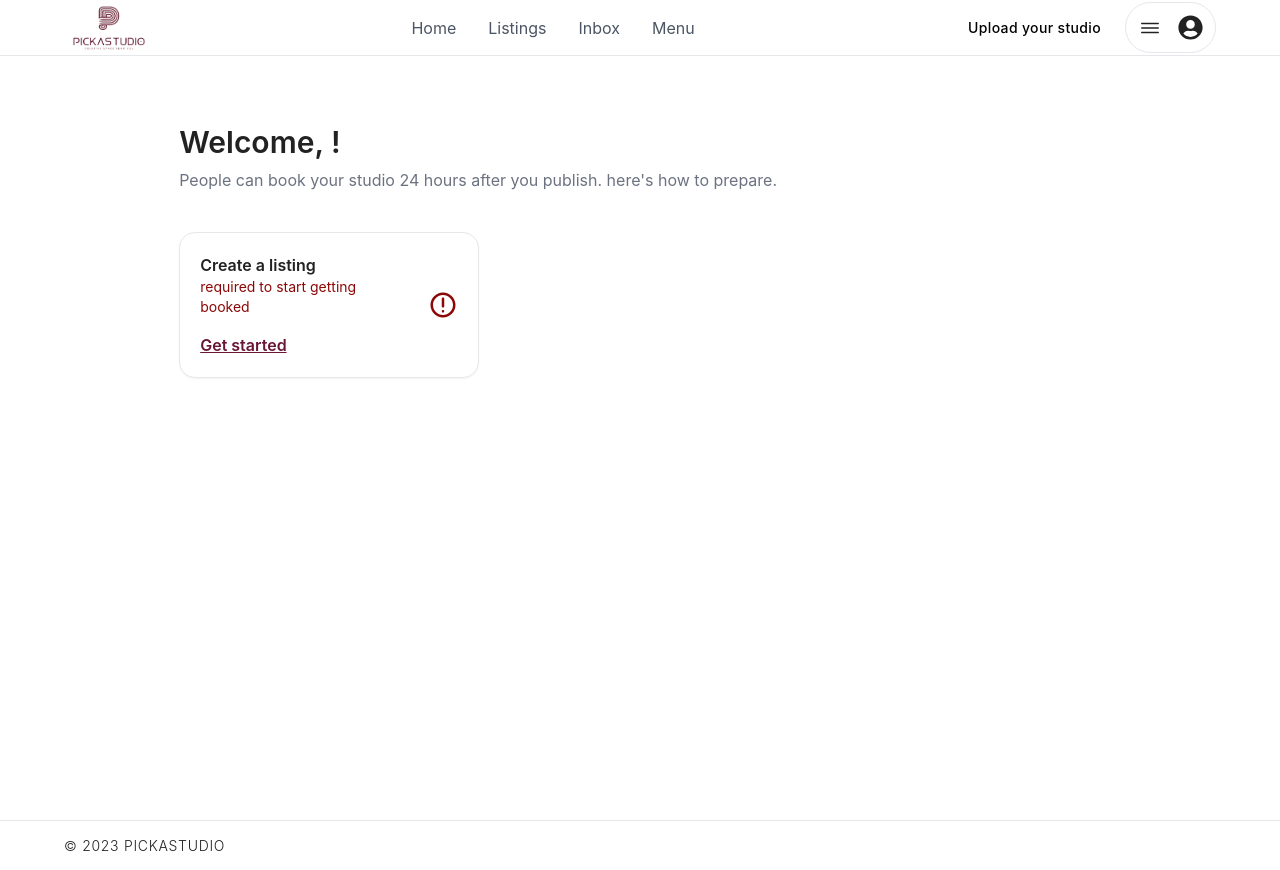
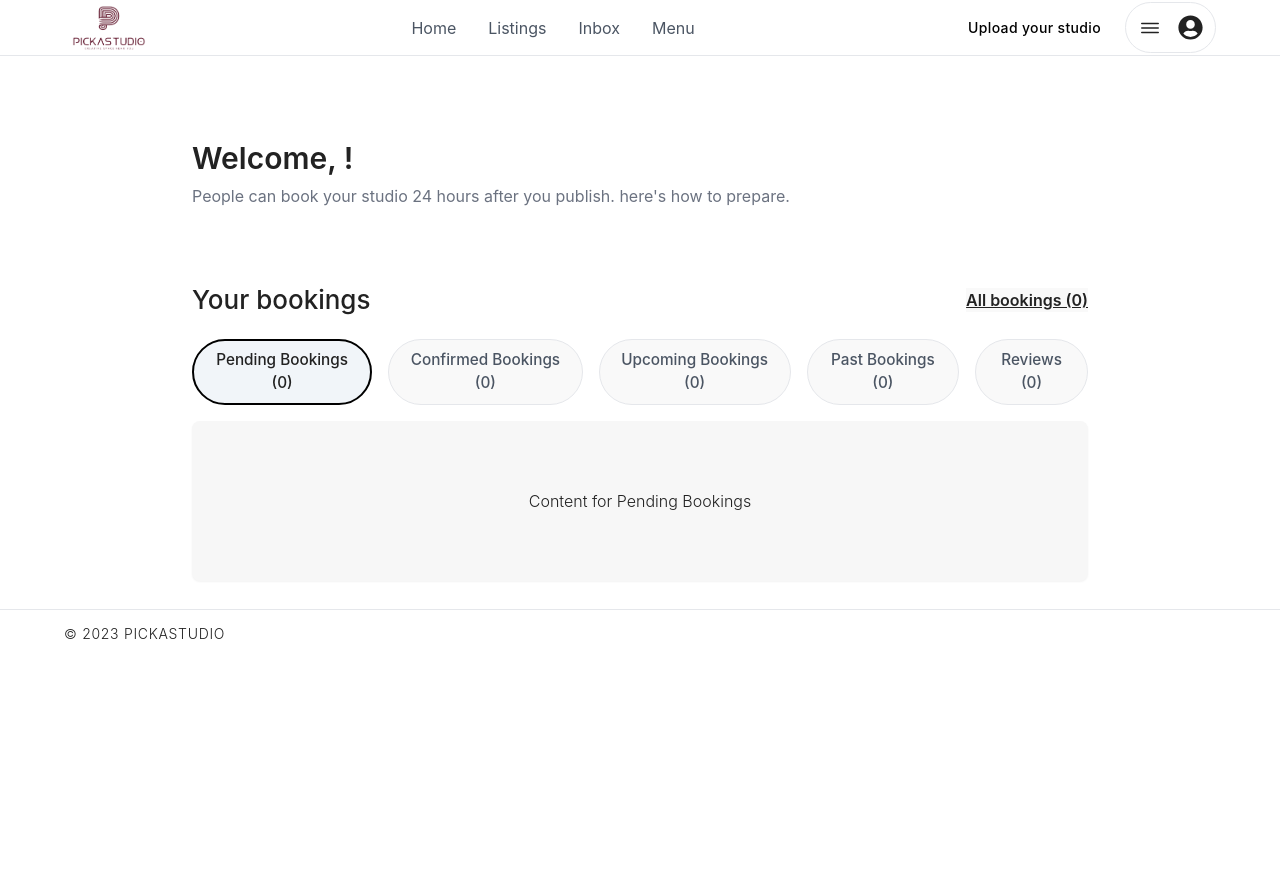
Before and after one commit to CodeLab-Collaborators/pickStudio, a React (Vite) app in the folder pick_fe/: page /studio in a window 1280 px wide. After the commit the page ends 800 px from the top, so only its background shows below. Built offline with nearby package versions, Linux system fonts and the light colour scheme; what recoil-persist would draw is missing.

Commit message:
working on the studio dashboard

```diff
--- a/pick_fe/src/components/blocks/BookStudio/calendar.css
+++ b/pick_fe/src/components/blocks/BookStudio/calendar.css
@@ -6,6 +6,7 @@
     border-radius: 8px;
     overflow: hidden;
     padding: 10px;
+
   }
 
   .my-calendar-header {
--- a/pick_fe/src/components/blocks/studioDashbord/Home/WelcomeBlock.tsx
+++ b/pick_fe/src/components/blocks/studioDashbord/Home/WelcomeBlock.tsx
@@ -5,9 +5,9 @@ import { userHooks } from "../../../../hooks/userHooks";
 const WelcomeBlock = () => {
   const { data } = userHooks();
   return (
-    <div className="w-[90%] m-auto">
+    <div className="w-full">
       {/* title */}
-      <div className="w-[80%] m-auto  py-[68px]">
+      <div className="  pt-[68px] pb-[60px]">
         <h1 className="text-3xl font-semibold">Welcome, {data?.firstName}!</h1>
         <p className="mt-2 text-gray-500 font-normal">
           People can book your studio 24 hours after you publish. here's how to
@@ -15,16 +15,16 @@ const WelcomeBlock = () => {
         </p>
 
         {/* create listing */}
-        <div className="mt-10 grid gap-5 grid-cols-4 max-lg:grid-cols-2 max-md:grid-cols-1">
+        <div className="grid gap-5 grid-cols-4 max-lg:grid-cols-2 max-md:grid-cols-1">
           {/* listing button */}
-          <StudioListButton
+          {/* <StudioListButton
             title="Create a listing"
             description="required to start getting booked"
             buttonText="Get started"
             iconColor="text-[var(--primary)]"
             icon={<CgDanger />}
             buttonPath="/upload-studio"
-          />
+          /> */}
         </div>
       </div>
     </div>
--- a/pick_fe/src/components/index.ts
+++ b/pick_fe/src/components/index.ts
@@ -2,3 +2,4 @@ export * from "./layouts";
 export * from "./props";
 export * from "./static";
 export * from "./forms";
+export * from "./tabs";
--- a/pick_fe/src/components/layouts/StudioLayout.tsx
+++ b/pick_fe/src/components/layouts/StudioLayout.tsx
@@ -4,9 +4,12 @@ import { Footer, StudioHeader } from '..'
 
 const StudioLayout = () => {
   return (
-    <div className="bg-white min-h-screen h-full">
+    <div className="bg-white  min-h-screen h-full">
         <StudioHeader/>
+        <div className='w-[70%] max-md:w-[90%] m-auto py-4'>
+
         <Outlet/>
+        </div>
         <Footer width='[90%]'/>
     </div>
   )
--- /dev/null
+++ b/pick_fe/src/components/tabs/ReservationTab.tsx
@@ -0,0 +1,59 @@
+import React, { useState } from 'react';
+
+const ReservationTab:React.FC = () => {
+  const [activeTab, setActiveTab] = useState('pending');
+
+  const handleTabClick = (tab:any) => {
+    setActiveTab(tab);
+  };
+
+  const tabs = [
+    { id: 'pending', label: 'Pending Bookings (0)' },
+    { id: 'confirmed', label: 'Confirmed Bookings (0)' },
+    { id: 'upcoming', label: 'Upcoming Bookings (0)' },
+    { id: 'past', label: 'Past Bookings (0)' },
+    { id: 'reviews', label: 'Reviews (0)' },
+  ];
+
+  return (
+    <div className='w-full py-3'>
+      <div className='flex justify-between items-center'>
+        <h2 className='text-[1.625rem] font-medium'>Your bookings</h2>
+        <button className='max-md:hidden font-semibold underline '>All bookings (0)</button>
+      </div>
+
+      {/* Tab */}
+      <div className='flex space-x-4  pt-5 pb-4 overflow-x-scroll no-scrollbar ease-in duration-200 transition-all'>
+        {tabs.map((tab) => (
+          <button
+            key={tab.id}
+            className={`text-[15.3px] hover:border-black  border py-2 px-4 rounded-full font-medium ${
+              activeTab === tab.id ? ' border-2 border-black bg-slate-100' : 'text-gray-600'
+            }`}
+            onClick={() => handleTabClick(tab.id)}
+          >
+            {tab.label}
+          </button>
+        ))}
+      </div>
+
+      {/* Content based on the active tab */}
+      {activeTab === 'pending' && <PendingBookings />}
+      {activeTab === 'confirmed' && <ConfirmedBookings />}
+      {activeTab === 'upcoming' && <UpcomingBookings />}
+      {activeTab === 'past' && <PastBookings />}
+      {activeTab === 'reviews' && <Reviews />}
+
+      <button className='md:hidden  mt-8 font-semibold underline '>All bookings (0)</button>
+    </div>
+  );
+};
+
+// Placeholder components for content of each tab
+const PendingBookings = () => <div className='w-full min-h-[20vh] shadow-sm bg-[#F7F7F7] rounded-lg p-3 flex justify-center items-center'>Content for Pending Bookings</div>;
+const ConfirmedBookings = () => <div className='w-full min-h-[20vh] shadow-sm bg-[#F7F7F7] rounded-lg p-3 flex justify-center items-center'>Content for Confirmed Bookings</div>;
+const UpcomingBookings = () => <div className='w-full min-h-[20vh] shadow-sm bg-[#F7F7F7] rounded-lg p-3 flex justify-center items-center'>Content for Upcoming Bookings</div>;
+const PastBookings = () => <div className='w-full min-h-[20vh] shadow-sm bg-[#F7F7F7] rounded-lg p-3 flex justify-center items-center'>Content for Past Bookings</div>;
+const Reviews = () => <div className='w-full min-h-[20vh] shadow-sm bg-[#F7F7F7] rounded-lg p-3 flex justify-center items-center'>Content for Reviews</div>;
+
+export default ReservationTab;
--- /dev/null
+++ b/pick_fe/src/components/tabs/index.ts
@@ -0,0 +1 @@
+export {default as ReservationTab} from "./ReservationTab"
--- a/pick_fe/src/pages/studio/dashboard/Home.tsx
+++ b/pick_fe/src/pages/studio/dashboard/Home.tsx
@@ -1,4 +1,5 @@
 
+import { ReservationTab } from '../../../components'
 import { WelcomeBlock } from '../../../components/blocks'
 
 const Home = () => {
@@ -7,6 +8,7 @@ const Home = () => {
   return (
     <div>
         <WelcomeBlock/>
+        <ReservationTab/>
     </div>
   )
 }
```
